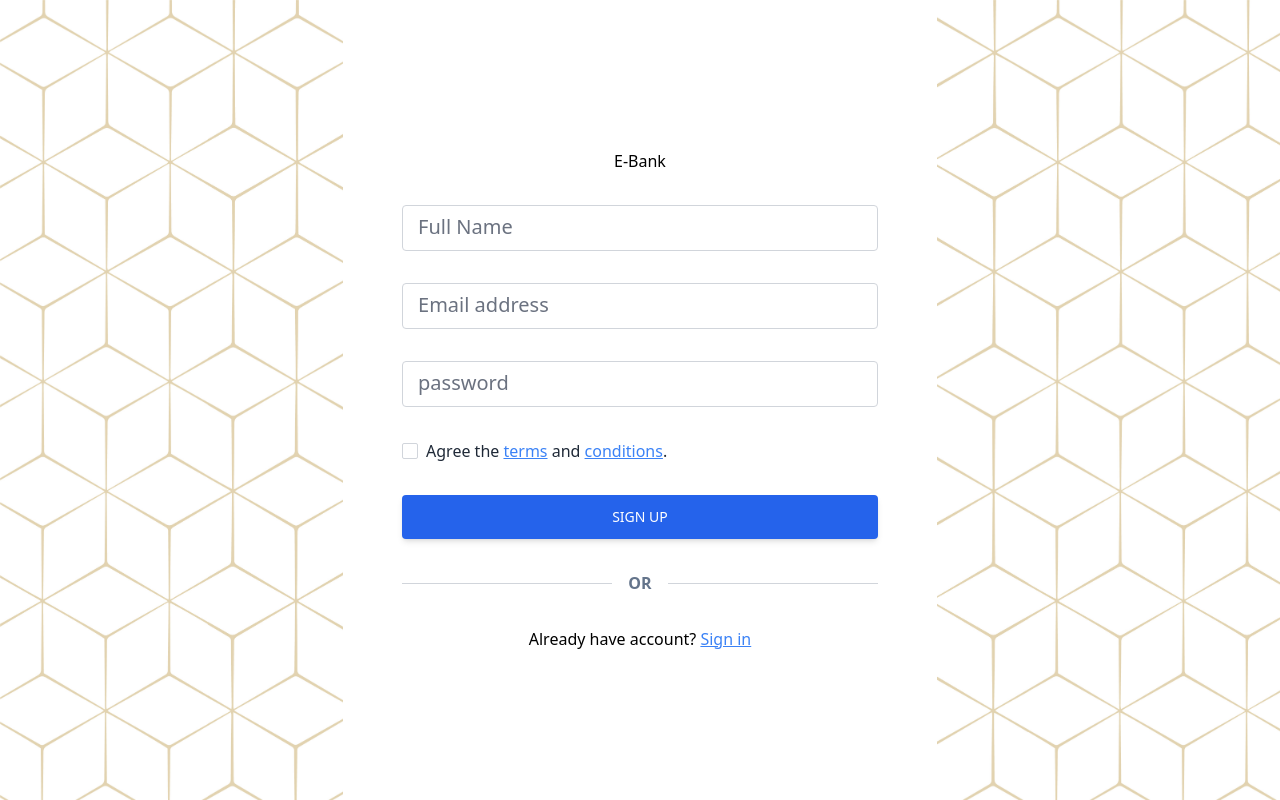
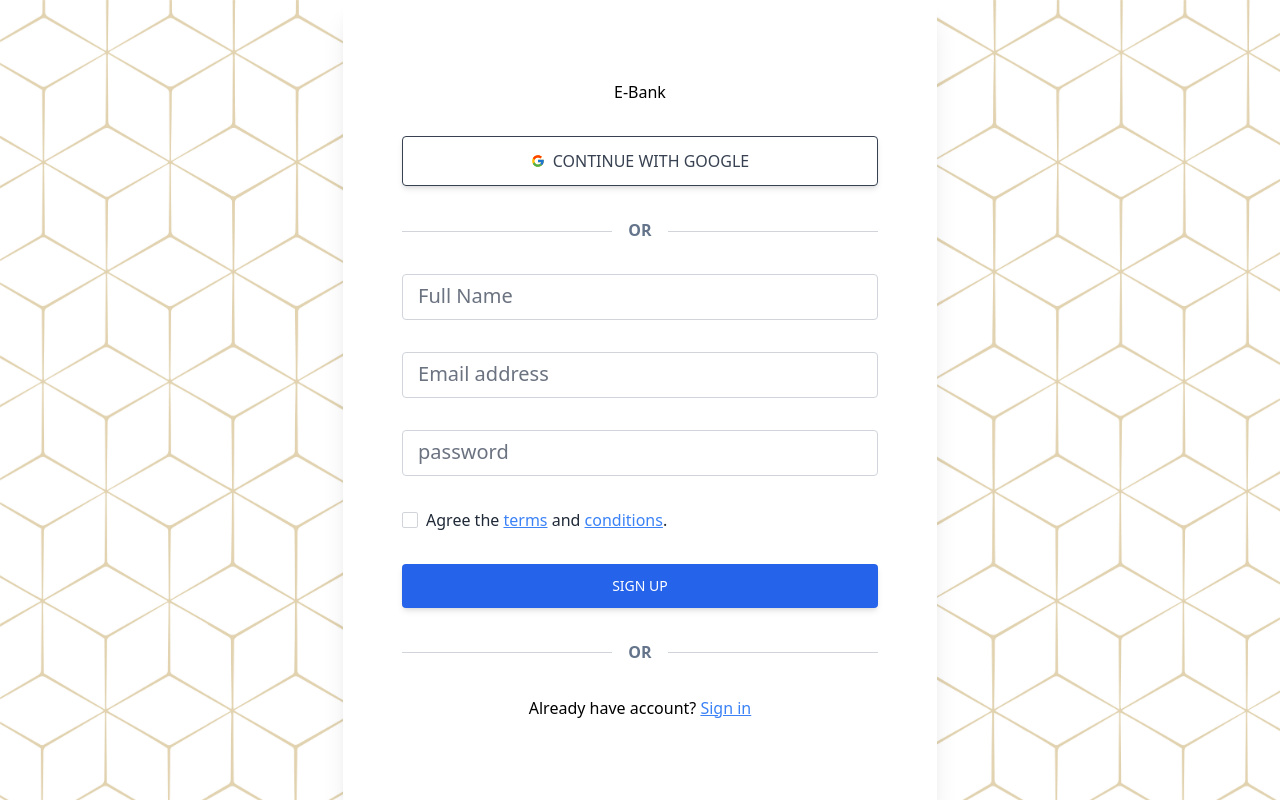
Before and after one commit to AhmedRashad/E-Bank, a React (Create React App) app in the folder client/: page /signup in a window 1280 px wide. Built offline with nearby package versions, Linux system fonts and the light colour scheme.

Commit message:
add shadow

```diff
--- a/client/src/pages/Login.jsx
+++ b/client/src/pages/Login.jsx
@@ -6,8 +6,11 @@ export default function Login(props) {
   return (
     <>
       <main className="min-h-screen px-4 bg-[url('images/pattern.jpg')] bg-cover">
-        <div className="min-h-screen max-w-prose bg-white mx-auto flex items-center justify-center">
+        <div className="min-h-screen max-w-prose bg-white mx-auto flex items-center justify-center shadow-xl">
           <form className="w-4/5 space-y-8 py-4">
+            {/* LOGO */}
+            <div className="logo w-full text-center">E-Bank</div>
+
             {/* Quick Login */}
             <a
               className="px-7 py-3 text-gray-700 border-[1px] border-gray-700 font-medium text-xs md:text-base leading-snug uppercase rounded shadow-md hover:shadow-lg focus:shadow-lg focus:outline-none focus:ring-0 active:shadow-lg transition duration-150 ease-in-out w-full flex justify-center items-center mb-3 "
--- a/client/src/pages/Register.jsx
+++ b/client/src/pages/Register.jsx
@@ -1,13 +1,27 @@
 import React from "react";
+import { FcGoogle } from "react-icons/fc";
 import { Link } from "react-router-dom";
 
 export default function Signup() {
     return (<>
         <main className="min-h-screen px-4 bg-[url('images/pattern.jpg')] bg-cover">
-            <div className="min-h-screen max-w-prose bg-white mx-auto flex items-center justify-center">
+            <div className="min-h-screen max-w-prose bg-white mx-auto flex items-center justify-center shadow-xl">
                 <form className="w-4/5 space-y-8 py-4">
                     {/* LOGO */}
                     <div className="logo w-full text-center">E-Bank</div>
+
+                    {/* Quick Login */}
+                    <a
+                    className="px-7 py-3 text-gray-700 border-[1px] border-gray-700 font-medium text-xs md:text-base leading-snug uppercase rounded shadow-md hover:shadow-lg focus:shadow-lg focus:outline-none focus:ring-0 active:shadow-lg transition duration-150 ease-in-out w-full flex justify-center items-center mb-3 "
+                    href="#!"
+                    >
+                    <FcGoogle className="w-3.5 h-3.5 mr-2" /> Continue with Google
+                    </a>
+
+                    {/* Divider */}
+                    <div className="flex items-center my-4 before:flex-1 before:border-t before:border-gray-300 before:mt-0.5 after:flex-1 after:border-t after:border-gray-300 after:mt-0.5">
+                        <p className="text-center text-slate-500 font-semibold mx-4 mb-0">OR</p>
+                    </div>
 
                     {/* Fullname input  */}
                     <div className="relative">
@@ -43,6 +57,7 @@ export default function Signup() {
                     <div className="flex items-center my-4 before:flex-1 before:border-t before:border-gray-300 before:mt-0.5 after:flex-1 after:border-t after:border-gray-300 after:mt-0.5">
                         <p className="text-center text-slate-500 font-semibold mx-4 mb-0">OR</p>
                     </div>
+                    {/* Login Link */}
                     <div className="w-full text-center">Already have account? <Link className="text-blue-500 underline" to={'/signin'}>Sign in</Link></div>
                 </form>
             </div>
```
